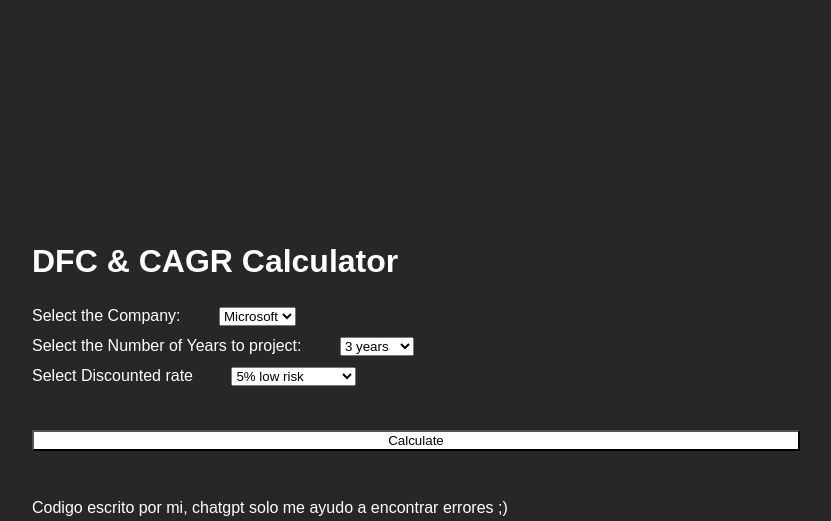
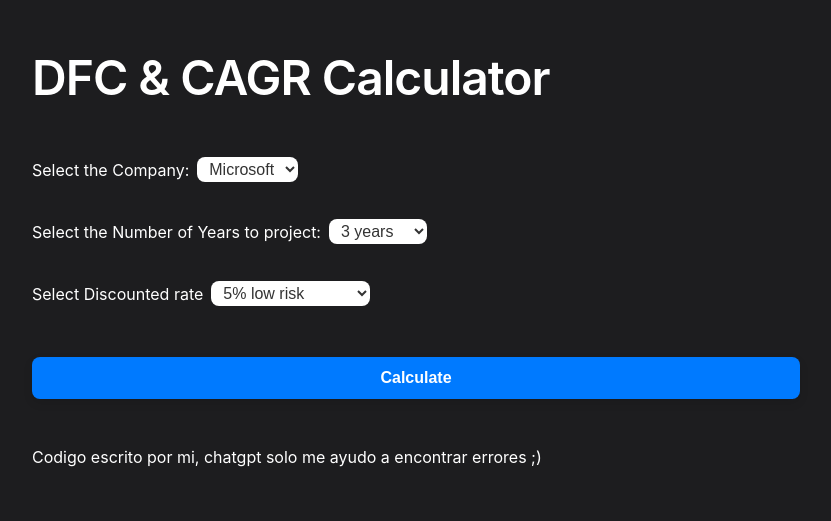
Before and after one commit to Rockstar2K/dfc-cagr-calculator, a plain HTML site: page index.html in a window 1280 px wide. Shown: the part 279-800 px from the top of the page, without its empty margins (224-1055 px from the left). Drawn offline with Linux system fonts and the light colour scheme.

Commit message:
improved css

```diff
--- a/styles.css
+++ b/styles.css
@@ -1,19 +1,28 @@
 html, body{
     margin: 0;
     padding: 0;
-    font-family: sans-serif;
+    font-family: -apple-system, BlinkMacSystemFont, 'Segoe UI', Roboto, 'Helvetica Neue', Arial, sans-serif;
+    background-color: #f5f5f7; /* Soft Apple-like background */
+    color: #333;
 
 }
 
 .hero{
     height: 100vh;
-    background-color: rgb(39, 39, 39);
+    background-color: #1d1d1f;
     display: flex;
     justify-content: center;
     align-items: left;
     color: white;
     flex-direction: column;
-    padding: 20%;
+    padding: 10% 20%;
+}
+
+h1 {
+    font-size: 3rem; /* Larger Apple-style headings */
+    font-weight: 600;
+    margin-bottom: 2rem;
+    letter-spacing: -1px; /* Apple-style tighter text */
 }
 
 .select-container{
@@ -21,18 +30,43 @@
     height: 30px;
     justify-content: left;
     align-items: center;
+    margin: 1rem 0;
+
 }
 
-select{
-    margin: 0 5%;
+select {
+    padding: 0.2rem 0.5rem;
+    background-color: #fff;
+    color: #333;
+    border: none;
+    border-radius: 8px;
+    font-size: 1rem;
+    margin-left: 0.5rem;
 }
 
-button{
-    margin-top: 5%;
-    background-color: rgb(255, 255, 255);
+select:focus {
+    outline: none;
 }
 
-button:hover{
-    margin-top: 5%;
-    background-color: rgb(169, 169, 169);
+button {
+    margin-top: 2rem;
+    padding: 0.75rem 2rem;
+    background-color: #007aff;
+    border: none;
+    border-radius: 8px;
+    color: white;
+    font-size: 1rem;
+    font-weight: 600;
+    cursor: pointer;
+    transition: background-color 0.3s ease, box-shadow 0.3s ease;
+    box-shadow: 0 4px 10px rgba(0, 0, 0, 0.1);
 }
+
+button:hover {
+    background-color: #005ecb;
+    box-shadow: 0 6px 15px rgba(0, 0, 0, 0.15);
+}
+
+button:active {
+    background-color: #004ba0;
+}
```
